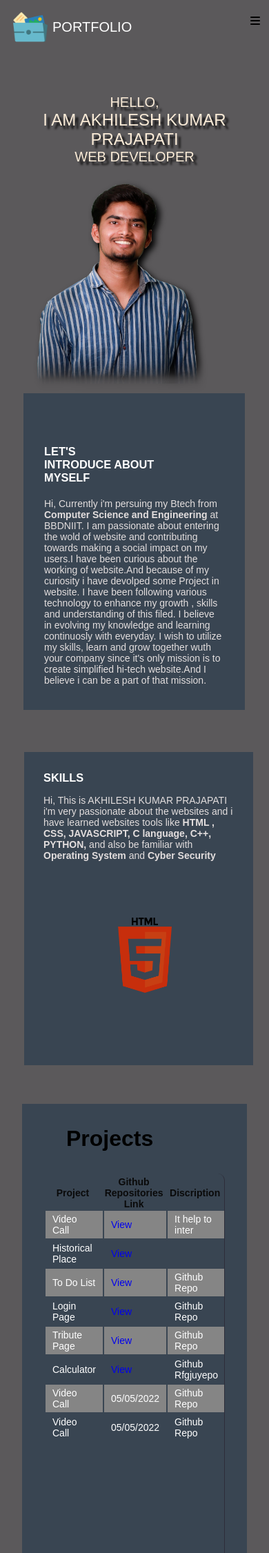
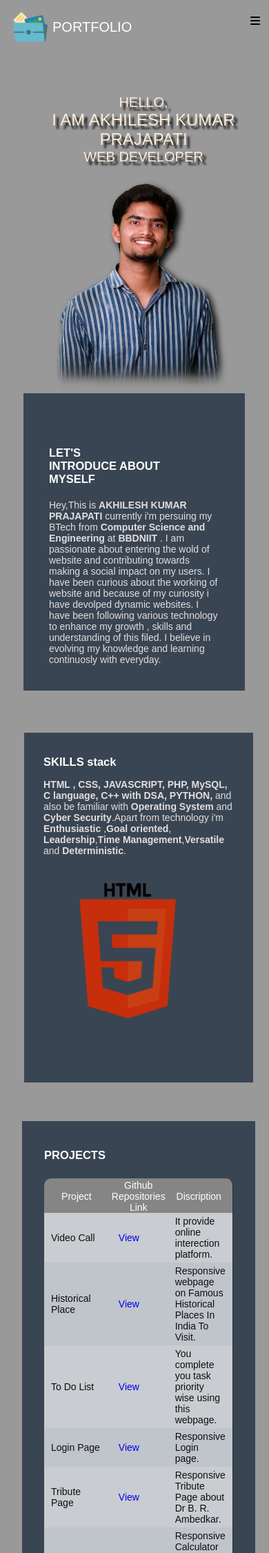
Before and after one commit to Akhil7236/Portfolio_AKP, a PHP site: page /index.html in a window 390 px wide. Shown: the top 2251 px of the page at 69% size. Run offline with PHP 8.4, Linux system fonts and the light colour scheme; some libraries are stand-ins or nearby versions.

Commit message:
Code optimal

```diff
--- a/index.html
+++ b/index.html
@@ -32,7 +32,7 @@
                     <a href="#Project"><i class="fa-solid fa-folder-open"></i> Projects</a>
                 </li>
                 <li>
-                    <a href="icons/Akhilesh Resume.pdf" download=""><i class="fa-solid fa-download"></i> Resume</a>
+                    <a href="icons/Akhilesh_Resume.pdf" download=""><i class="fa-solid fa-download"></i> Resume</a>
                 </li>
                 <li>
                     <a href="#Contact"><i class="fa-solid fa-address-book"></i> Contact</a>
@@ -57,34 +57,30 @@
             </div>
             <div class="introduction">
                 <div class="h3Class">
-                    <h3>LET'S</h3>
-                    <h3>INTRODUCE ABOUT </h3>
-                    <h3>MYSELF</h3>
+                    <h3 class="heading">LET'S</h3>
+                    <h3 class="heading">INTRODUCE ABOUT </h3>
+                    <h3 class="heading">MYSELF</h3>
                 </div>
                 <div class="paraghraph">
                     <p >
-                        Hi, Currently i'm persuing my Btech from <strong>Computer Science and Engineering</strong> at
-                        BBDNIIT.
+                        Hey,This is <strong> AKHILESH KUMAR PRAJAPATI </strong> currently i'm persuing my BTech from <strong>Computer Science and Engineering</strong> at <strong> BBDNIIT </strong>.
                         I am passionate about entering the wold of website and contributing towards making a social
-                        impact on my users.I have been curious about the working of website.And because of my curiosity
-                        i have devolped some Project in website. I have been following various technology to enhance my
+                        impact on my users. I have been curious about the working of website and because of my curiosity
+                        i have devolped dynamic websites. I have been following various technology to enhance my
                         growth , skills and understanding of this filed. I believe in evolving my knowledge and learning
-                        continuosly with everyday. I wish to utilize my skills, learn and grow together wuth your
-                        company since it's only mission is to create simplified hi-tech website.And I believe i can be a
-                        part of that mission.
+                        continuosly with everyday.
                     </p>
                 </div>
             </div>
         </div>
         <div class="skillPortfolio" id="Skills">
             <div class="skills paraghraph">
-                <h3>SKILLS</h3>
+                <h3 class="heading">SKILLS stack</h3>
                 <p>
-                    Hi, This is AKHILESH KUMAR PRAJAPATI i'm very passionate about the websites and i have learned
-                    websites tools like <strong>HTML ,</strong> <strong> CSS, </strong>
-                    <strong>JAVASCRIPT,</strong> <strong>C language,</strong> <strong>C++,</strong>
-                    <strong>PYTHON,</strong> and also be familiar with <strong>Operating System</strong> and
-                    <strong>Cyber Security</strong>
+                    <strong>HTML ,</strong> <strong> CSS, </strong>
+                    <strong>JAVASCRIPT,</strong> <strong> PHP,</strong><strong> MySQL,</strong> <strong>C language,</strong> <strong>C++ with DSA,</strong>
+                    <strong>PYTHON,</strong> and also be familiar with <strong>Operating System</strong> and <strong>Cyber Security</strong>.Apart from technology i'm <strong>Enthusiastic </strong> ,<strong>Goal oriented</strong>, <strong>Leadership</strong>,<strong>Time Management</strong>,<strong>Versatile</strong> and <strong>Deterministic</strong>.
+
                 </p>
             </div>
             <div class="image3">
@@ -97,7 +93,7 @@
             </div>
         </div>
         <div class="project" id="Project">
-            <h1>Projects</h1 >
+            <h3 class="heading">PROJECTS</h3>
             <div class="scrollbar">
                 <table>
                     <tr>
@@ -108,42 +104,42 @@
                     <tr class="col1">
                         <td>Video Call</td>
                         <td><a href="https://akhil7236.github.io/VideoCallProject/" target="_blank">View</a></td>
-                        <td>It help to inter </td>
+                        <td>It provide online interection platform. </td>
                     </tr>
                     <tr class="col2">
                         <td>Historical Place</td>
                         <td><a href="https://akhil7236.github.io/Historical_Place/" target="_blank">View</a></td>
-                        <td></td>
+                        <td>Responsive webpage on Famous Historical Places In India To Visit.</td>
                     </tr>
                     <tr class="col1">
                         <td>To Do List</td>
                         <td><a href="https://akhil7236.github.io/OIBSIP_ToDoList/" target="_blank"> View</a></td>
-                        <td><a href=""></a>Github Repo</td>
+                        <td>You complete you task priority wise using this webpage.</td>
                     </tr>
                     <tr class="col2">
                         <td>Login Page</td>
                         <td><a href="https://akhil7236.github.io/loginPage/" target="_blank">View</a></td>
-                        <td><a href=""></a>Github Repo</td>
+                        <td>Responsive Login page. </td>
                     </tr>
                     <tr class="col1">
                         <td>Tribute Page</td>
                         <td><a href="https://akhil7236.github.io/OIBSIB_TributePage/" target="_blank" >View</a></td>
-                        <td><a href=""></a>Github Repo</td>
+                        <td></a>Responsive Tribute Page about Dr B. R. Ambedkar.</td>
                     </tr>
                     <tr class="col2">
                         <td>Calculator</td>
                         <td><a href="https://akhil7236.github.io/OIBSIP_Calculator/" target="_blank">View</a></td>
-                        <td><a href=""></a>Github Rfgjuyepo</td>
+                        <td></a>Responsive Calculator you can use for your Business.</td>
                     </tr>
                     <tr class="col1">
-                        <td>Video Call</td>
-                        <td>05/05/2022</td>
-                        <td><a href=""></a>Github Repo</td>
+                        <td>Resume webpage</td>
+                        <td><a href="https://github.com/Akhil7236/My_Resume"> View</a></td>
+                        <td>You can see my resume webpage.</td>
                     </tr>
                     <tr class="col2">
-                        <td>Video Call</td>
-                        <td>05/05/2022</td>
-                        <td><a href=""></a>Github Repo</td>
+                        <td>Github Repositories </td>
+                        <td><a href="https://github.com/Akhil7236?tab=repositories"> View</a></td>
+                        <td>You can see all code of my all project.</td>
                     </tr>
                 </table>
             </div>
@@ -151,11 +147,11 @@
         <div class="contact" id="Contact">
             <div class="contactDetails">
                 <h1>Contact Me</h1>
-                <div class="email">
+                <div class="email font">
                     <i class="fa-solid fa-paper-plane"></i>
                     <a href="">akhileshkumarprajapati7706@gmail.com</a>
                 </div>
-                <div class="mobileNo">
+                <div class="mobileNo font">
                     <i class="fa-solid fa-phone"></i>
                     <a href="">7236870938</a>
                 </div>
@@ -167,10 +163,10 @@
                 </div>
             </div>
             <div class="comment">
-                <form >
+                <form action="indx.php" method="post">
                     <input type="text" name="Name" id="" class="takeInput" placeholder="Enter your name">
                     <input type="email" name="Email" id="" class="takeInput" placeholder="Enter your email">
-                    <textarea name="Messege" id="" rows="6" class="takeInput" placeholder="Enter your experience"></textarea>
+                    <textarea name="Message" id="" rows="6" class="takeInput" placeholder="Enter your experience"></textarea>
                     <button type="submit">Submit</button>
                 </form>
             </div>
@@ -181,9 +177,8 @@
             </div>
         </div>
         <!-- <div class="donw"><a href="icons/resume.pdf" download>Click Here to download</a></div> -->
-
+        <!--  -->
     </div>
 </body>
 <script src="javaScript.js"></script>
-
 </html>
--- a/style.css
+++ b/style.css
@@ -1,30 +1,23 @@
 body {
-
     font-family: Arial, Helvetica, sans-serif;
-    background-color: rgb(91 89 91);
+    background-color: rgb(153 153 153);
 }
-
 * {
     margin: 0;
     padding: 0;
 }
-
 a {
     text-decoration: none;
 }
-
 html {
     scroll-behavior: smooth;
 }
-
 .port img {
     width: 50px;
 }
-
 ul li {
     list-style: none;
 }
-
 .navBar {
     display: flex;
     justify-content: space-between;
@@ -32,13 +25,10 @@ ul li {
     flex: wrap;
     margin: 0 35px 0 32px;
     padding: 10px 105px 10px 105px;
-
 }
-
 .navBar a {
     color: #fff;
 }
-
 .port {
     display: flex;
     justify-content: space-between;
@@ -46,52 +36,40 @@ ul li {
     gap: 7px;
     font-size: 20px;
 }
-
 .navBar ul li a:hover {
     cursor: pointer;
     background-color: rgb(103, 103, 107);
     border-radius: 3px;
 }
-
 .items li i:hover {
     transform: translateY(10px);
     transition: transform 0.5s;
     background-color: rgb(103, 103, 107);
 }
-
 .items li {
     font-size: 20px;
     display: inline-block;
     padding: 0 10px 0 10px;
 }
-
 .items li i {
     color: #00264d;
 }
-
 .home {
     display: flex;
     justify-content: center;
     align-items: center;
-    /* padding:170px; */
-    /* gap: 50px; */
     padding: 5px 30px 5px 30px;
     margin: 5px 35px 5px 35px;
 }
-
 .image1 {
-    margin: 0 10px 0 10px;
+    margin: 0 10px 0 68px;
     padding: 0 10px 0 10px;
 }
-
 .image1 img {
     width: 33vw;
     filter: drop-shadow(5px 5px 5px);
 }
-
 .name {
-    /* position: relative;
-    right: 35px; */
     font-size: 38px;
     font-family: fantasy;
     text-shadow: 5px 5px 3px #0f0e0e;
@@ -99,11 +77,9 @@ ul li {
     margin: 0 10px 0 10px;
     color: antiquewhite;
 }
-
 .hel {
     font-size: 28px;
 }
-
 .capitalName {
     font-size: 38px;
 }
@@ -111,7 +87,6 @@ ul li {
 .specilization {
     font-size: 37px;
 }
-
 .about {
     display: flex;
     justify-content: center;
@@ -120,26 +95,22 @@ ul li {
     padding: 0px 30px 35px 30px;
     background-color: #394552;
 }
-
 .image2 {
     flex-basis: 50%;
     margin: 35px 0 0 30px;
     padding: 40px 0 0 50px;
 }
-
 .image2 img {
     width: 278px;
     border-radius: 35%;
 }
-
 .introduction {
-    color: #fff;
+    color:#dddddd;
     flex-basis: 65%;
     font-size: 20px;
     margin: 0px 20px 0 0;
     padding: 37px 50px 0 0;
 }
-
 .skillPortfolio {
     display: flex;
     justify-content: center;
@@ -148,53 +119,42 @@ ul li {
     padding: 0px 35px 0px 35px;
     background-color: #394552;
 }
-
 .h3Class {
     margin-bottom: 20px;
 }
-
 .paraghraph p {
     font-weight: 100;
     padding: 0;
     color: #e3dede;
-
 }
-
 .slide {
     /* top: 110px; */
     position: absolute;
     top: 0;
     right: 0;
 }
-
 .skills {
-    color: #fff;
+    color: #dddddd;
     padding: 0 15px 40px;
     flex-basis: 60%;
     margin: 43px 53px;
     font-size: 20px;
 }
-
 .skills h3 {
     padding: 0 0 15px;
 }
-
 .image3 {
     position: relative;
     margin: 25px 99px 25px 88px;
     padding: 0px 0 271px 0;
     flex-basis: 40%;
 }
-
 .image3 img {
     width: 190px;
 }
-
-
-
 .project {
     margin: 56px 35px ;
-    padding: 26px 94px 56px 94px;
+    padding: 26px 87px 56px 87px;
     background-color: #394552;
 }
 .scrollbar {
@@ -206,37 +166,37 @@ ul li {
     overflow: scroll;
     height: 60vh;
 }
-
-.project h1{
-    margin: 0 0 2rem 2rem;
+.project h3{
+    margin:1rem 1rem 1.5rem;
+    color: white;
+    font-size: 24px;
 }
-
 table {
     width: 100%;
+    border-collapse: collapse;
 }
-
 .scrollbar table tr {
-    font-size: 25px;
+    font-size: 22px;
 }
-
 table tr th {
-    padding: 2px 70px 2px 70px;
-    color: #0a0a0a;
+    padding: 9px 52px 9px 10px;
+    color: white;
+    background-color: #858585;
+    font-weight: 100;
 }
-
 table tr td {
-    padding: 2px 70px;
-    color: #fff;
+    padding: 12px 8px;
+    color: #0f0f0f;
 }
-
 .col1{
-    background-color: #858585;
+    background-color: #ffffffba;
 }
-
 .col2{
-    background-color: #394552;
+    background-color: #c0c5cb;
 }
-
+.heading{
+    color: white;
+}
 .contact {
     margin: 10px 35px 80px 35px;
     padding: 30px 30px 40px 30px;
@@ -246,48 +206,38 @@ table tr td {
     font-size: 25px;
     background-color: #394552;
 }
-
 .contactDetails {
     padding: 5px 20px 0 0;
     font-size: 20px;
 }
-
 .contactDetails h1 {
     padding: 12px 0 12px;
-    color: #fff;
+    color: #dddddd;
 }
-
 .email {
     padding: 12px 0 12px;
 }
-
 .mobileNo {
     padding: 12px 0 12px;
 }
-
 .socialMedia {
     padding: 12px 0 12px;
 }
-
 .socialMedia a i {
     padding: 0 6px 0 6px;
 }
-
 .socialMedia a i:hover {
     transform: translateY(10px);
     transition: transform 0.5s;
 }
-
 .contactDetails a {
     text-decoration: none;
-    color: #fff;
+    color: #dddddd;
 }
-
 .comment {
     margin: 31px 0 0 35px;
     padding-top: 10px;
 }
-
 .takeInput {
     display: block;
     width: 100vh;
@@ -297,7 +247,6 @@ table tr td {
     border-radius: 6px;
     border: 1px solid black;
 }
-
 .comment button {
     width: 70px;
     height: 30px;
@@ -306,7 +255,6 @@ table tr td {
     border: 1px solid black;
     cursor: pointer;
 }
-
 .footer {
     width: 100%;
     height: 50px;
@@ -315,11 +263,9 @@ table tr td {
     justify-content: center;
     align-items: center;
 }
-
 #humberger {
     display: none;
 }
-
 @media only screen and (max-width: 600px) {
     header {
         position: relative;
@@ -335,36 +281,29 @@ table tr td {
         top: 0;
         left: 0;
     }
-
     .items {
         display: none;
     }
-
     .items {
         top: 50px;
         position: absolute;
-        right: 0;
+        right: -29px;
+        border-radius: 5px;
         cursor: pointer;
         background-color: #394552;
     }
-
     .items li {
         display: block;
         margin-top: 22px;
         padding-bottom: 22px;
     }
-
     .fa-bars {
         display: block;
     }
-
     .fa-bars {
-
         position: absolute;
         top: 22px;
         right: 13px;
-        /* margin: 7px 0px 0px 0px;
-        padding: 7px 22px 15px 19px; */
 
     }
     .contact{
@@ -376,30 +315,27 @@ table tr td {
         text-align: center;
     }
     .comment {
-        margin: 31px 0 0 44px;
+        margin: 0;
         padding-top: 10px;
         padding-left: 0rem;
     }
     .takeInput {
         display: inline;
         padding: 4px 0 8px;
-        width: 85%;
+        width: 100%;
     }
     .container{
         position: relative;
         top: 7rem;
-        /* text-align: center; */
     }
     .home{
         display: inline-block;
         margin: 0;
     }
-
     .name{
-       margin:0;
+       margin-left: 32px;
        padding: 0;
        text-align: center;
-
     }
     .intro{
         font-size: 24px
@@ -414,56 +350,70 @@ table tr td {
     .image1 img{
         width: 65vw;
     }
-
+    .image1 {
+        margin: 0 10px 0 40px;
+    }
+    .image2{
+        margin: 0;
+    }
     .image2 img{
         width: 30vw;
         display: none;
     }
     .image3{
         margin: 54px 118px 54px 118px;
-        padding: 0 3rem 10rem 3rem;
+        padding: 0 3rem 12rem 3rem;
     }
     .image3 img{
-        width: 20vw;
-        margin-left: auto;
-        margin-right: auto;
+        width: 36vw;
+        margin: -43px -6px 0px;
     }
     .about{
-        display:inline-block ;
-        /* margin: 0;
-        padding: 0;
-        width: 25rem; */
+        display: inline-block;
+        padding: 37px;
     }
     .introduction{
         margin: 0;
         padding: 0;
         font-size: 14px;
     }
-
     .skillPortfolio {
         display: inline-block;
         padding: 0;
-        /* margin: 0;
-
-        width: 25rem; */
     }
-
+    p{
+        padding-left: 4px;
+    }
     .skills {
         margin:0;
         padding: 28px;
         font-size: 14px;
     }
+    .skills h3 {
+        padding: 5px 0px 15px;
+    }
     .project{
+        display: inline-block;
+        padding: 37px;
         margin: 0 2rem 3rem;
         padding: 2rem;
     }
-
+    .project h3{
+        font-size: 16.5px;
+        margin:0.5rem 0rem 1.5rem;
+    }
+    .heading{
+        font-size:16.5px;
+        color: white;
+    }
+    /* margin: 0.5rem 1rem 1.3rem 0.4rem;; */
     .scrollbar {
         border-top: 0;
         border-left: 0;
         margin: 0;
         padding: 0;
     }
+
     .scrollbar table tr {
         font-size: 14px;
     }
@@ -473,54 +423,13 @@ table tr td {
     table tr td {
         padding: 4px 10px;
     }
-    .h3Class {
-        /* margin-left: 17px; */
+    .contactDetails h1{
+        font-size: 24px;
+    }
+    .font{
+        font-size: 14px;
+    }
+    .socialMedia{
+        font-size: 24px;
     }
 }
-
-
-
-
-
-
-
-/*
-@media only screen and (max-width:500px){
-    .fa-bars{
-        position: absolute;
-        right: -66px;
-    }
-
-}
-
-@media only screen and (max-width:430px){
-    .fa-bars{
-        position: absolute;
-        right: -105px;
-    }
-
-}
-
-@media only screen and (max-width:385px){
-    .fa-bars{
-        position: absolute;
-        right: -151px;
-    }
-
-}
-
-@media only screen and (max-width:337px){
-    .fa-bars{
-        position: absolute;
-        right: -197px;
-    }
-
-} */
-
-/* @media only screen and (max-width:300px){
-    .fa-bars{
-        position: absolute;
-        right: -110px;
-    }
-
-} */
```
Also changed, not shown: index.php (added, +24 -0 lines), 1 other file.
